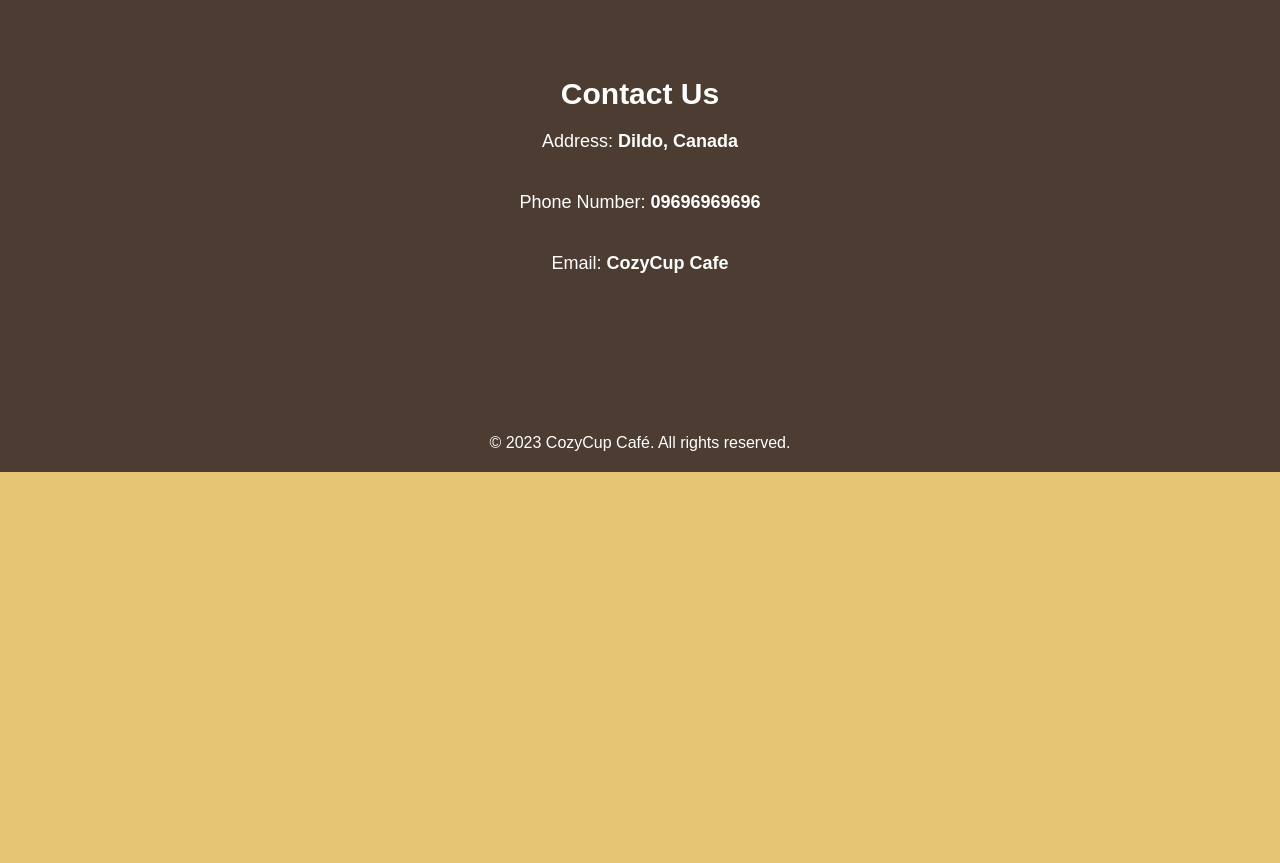
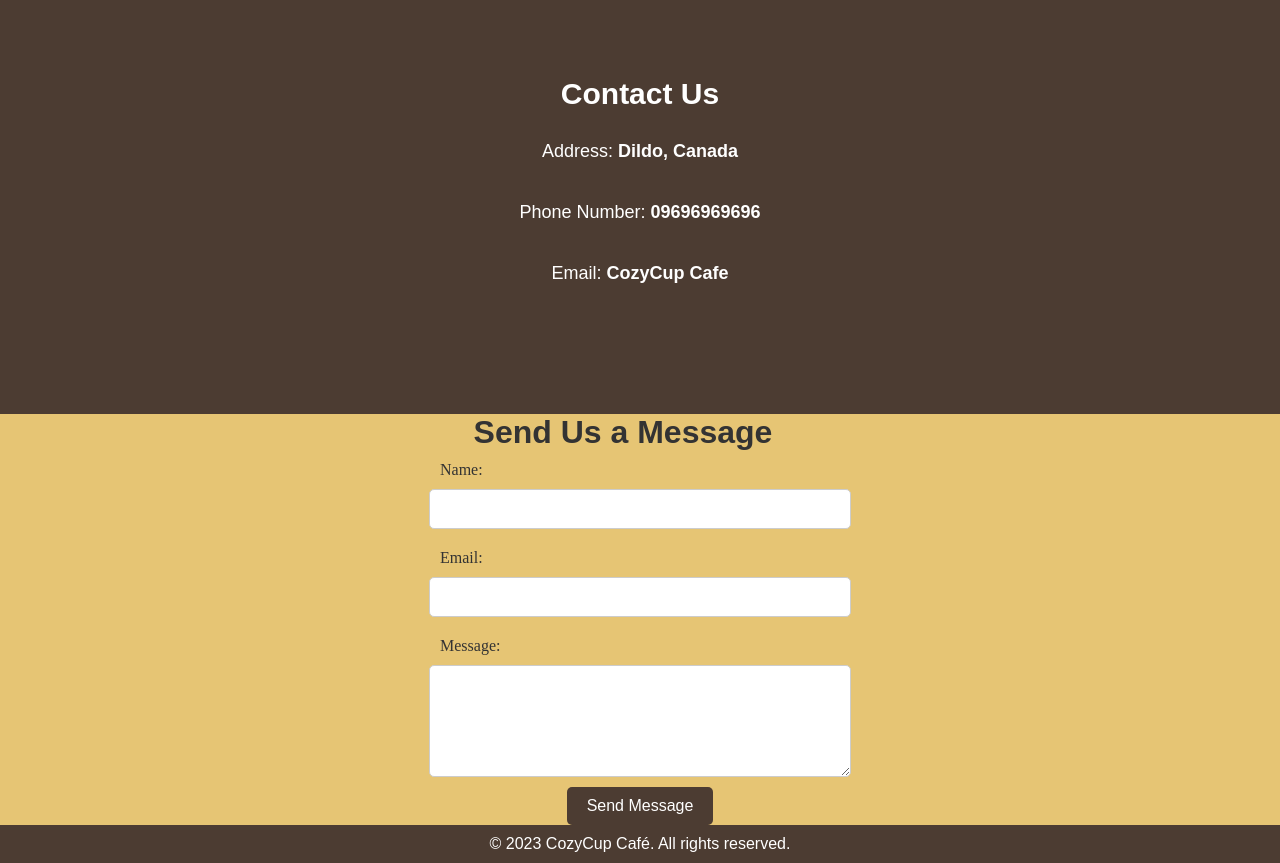
Before and after one commit to JohnLicode/CozyCupCaffe, a plain HTML site: page index.html in a window 1280 px wide. Shown: the part 1960-2823 px from the top of the page. Before the commit the page ends 2432 px from the top, so only its background shows below. Drawn offline with Linux system fonts and the light colour scheme.

Commit message:
Adding a contact form in the contact us section

```diff
--- a/css/styles.css
+++ b/css/styles.css
@@ -211,16 +211,65 @@ nav a:hover {
 .contact h2 {
   font-size: 30px;
   margin-bottom: 20px;
+
 }
 
 .contact p {
   font-size: 18px;
-  margin-bottom: 40px;
+  margin-bottom: 20px;
+  padding: 10px;
 }
 
 footer {
   background-color: #4c3c32;
   color: white;
   text-align: center;
-  padding: 20px 0;
+  padding: 10px;
 }
+/* Contact Form Styling */
+.contact-form h2 {
+  font-size: 2rem;
+  color: #333;
+  margin-left: 37%;
+  margin-bottom: 10px 0;
+}
+
+.contact-form form {
+  display: flex;
+  flex-direction: column;
+  align-items: center;
+}
+
+.contact-form label {
+  font-size: 1rem;
+  margin-top: 10px;
+  color: #333;
+  text-align: left;
+  width: 100%;
+  max-width: 400px;
+  font-family: bold;
+}
+
+.contact-form input, .contact-form textarea {
+  width: 100%;
+  max-width: 400px;
+  padding: 10px;
+  margin: 10px 0;
+  border: 1px solid #ccc;
+  border-radius: 5px;
+  font-size: 1rem;
+}
+
+.contact-form button {
+  padding: 10px 20px;
+  background-color: #4c3c32;
+  color: #fff;
+  border: none;
+  border-radius: 5px;
+  font-size: 1rem;
+  cursor: pointer;
+}
+
+.contact-form button:hover {
+  background-color: #0056b3;
+}
--- a/index.html
+++ b/index.html
@@ -69,7 +69,21 @@
       <p>Phone Number: <strong>09696969696</strong></p>
       <p>Email: <strong>CozyCup Cafe</strong></p>
     </section>
+    <section id="contact-form" class="contact-form">
+      <h2>Send Us a Message</h2>
+      <form action="submit_form.php" method="POST">
+          <label for="name">Name:</label>
+          <input type="text" id="name" name="name" required>
 
+          <label for="email">Email:</label>
+          <input type="email" id="email" name="email" required>
+
+          <label for="message">Message:</label>
+          <textarea id="message" name="message" rows="5" required></textarea>
+
+          <button type="submit">Send Message</button>
+      </form>
+  </section>
     <footer>
       <p>&copy; 2023 CozyCup Café. All rights reserved.</p>
     </footer>
```
